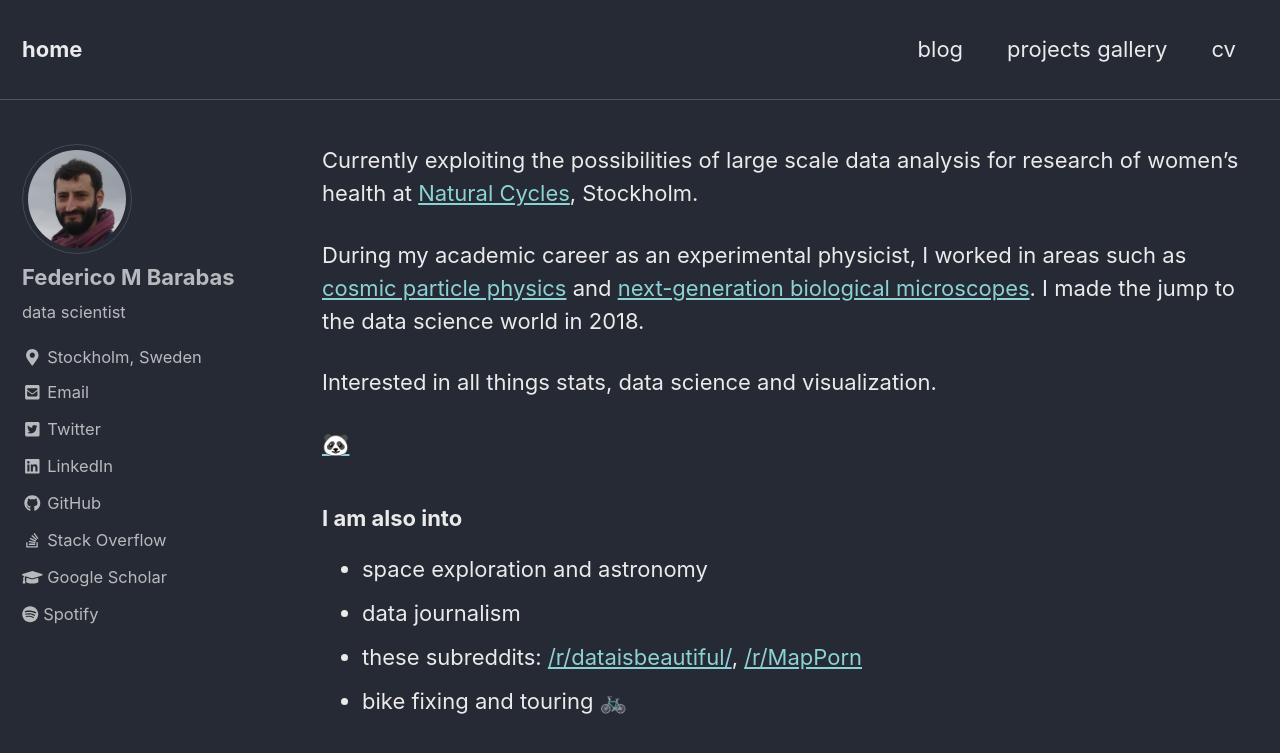
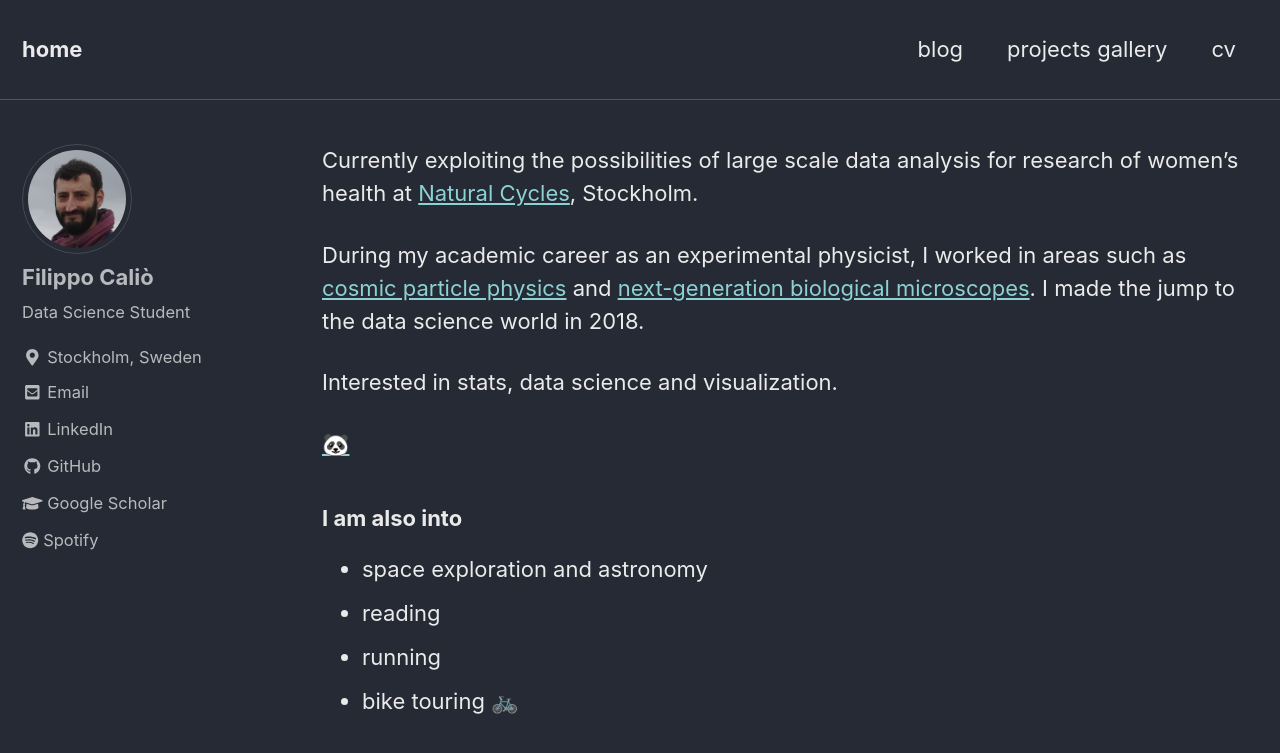
Before and after one commit to fillics/fillics.github.io, a Jekyll site: the page built from index.md, in a window 1280 px wide and 900 px high. Shown: the top 753 px of the window. Built offline with Jekyll 4.4.1, drawn with Linux system fonts in a browser that asks for light colours; nearby versions of some CDN libraries; emoji names are drawn with the system emoji font; some of the changed text lies outside the part shown.

Commit message:
initial commit

```diff
--- a/_config.yml
+++ b/_config.yml
@@ -12,11 +12,11 @@ minimal_mistakes_skin    : "dark" # "default", "aqua", "contrast", "dark", "dirt
 locale                   : "en-US"
 title                    : "home"
 title_separator          : "-"
-name                     : "Federico M Barabas"
-description              : "Federico M Barabas personal website."
-url                      : "https://fedebarabas.github.io"
+name                     : "Filippo Caliò"
+description              : "Filippo Caliò personal website."
+url                      : "https://fillics.github.io"
 baseurl                  : # the subpath of your site, e.g. "/blog"
-repository               : "fedebarabas/fedebarabas.github.io"
+repository               : "fillics/fillics.github.io"
 teaser                   : "/assets/images/face.jpg"
 masthead_title           : "home"
 # breadcrumbs            : false # true, false (default)
@@ -64,7 +64,7 @@ naver_site_verification  :
 
 # Social Sharing
 twitter:
-  username               : "FedeBarabas"
+  username               :
 facebook:
   username               :
   app_id                 :
@@ -86,11 +86,11 @@ analytics:
 
 # Site Author
 author:
-  name             : "Federico M Barabas"
+  name             : "Filippo Caliò"
   avatar           : "/assets/images/face.jpg"
-  bio              : "data scientist"
+  bio              : "Data Science Student"
   location         : "Stockholm, Sweden"
-  email            : "fede.barabas@gmail.com"
+  email            : "filippo.calio@gmail.com"
   uri              :
   home             : # null (default), "absolute or relative url to link to author home"
   bitbucket        :
@@ -99,21 +99,21 @@ author:
   flickr           :
   facebook         :
   foursquare       :
-  github           : "fedebarabas"
+  github           : "fillics"
   gitlab           :
   google_plus      :
   keybase          :
   instagram        :
   lastfm           :
-  linkedin         : "fbarabas"
+  linkedin         : "https://www.linkedin.com/in/filippo-calio/"
   pinterest        :
   soundcloud       :
-  stackoverflow    : "2834480/federico"
-  googlescholar    : "Xq4FPRAAAAAJ&hl=en"
-  spotify          : "fedebarabas"
+  stackoverflow    :
+  googlescholar    :
+  spotify          : "https://open.spotify.com/user/a7zp7th73arbn12vfcicjrj9u?si=84e8c58ddfee4a11"
   steam            : # "steamId" (the last part of your profile url, e.g. https://steamcommunity.com/id/steamId/)
   tumblr           :
-  twitter          : "BarabasFederico"
+  twitter          :
   vine             :
   weibo            :
   xing             :
--- a/index.md
+++ b/index.md
@@ -9,12 +9,12 @@ Currently exploiting the possibilities of large scale data analysis for research
 
 During my academic career as an experimental physicist, I worked in areas such as [cosmic particle physics](https://www.auger.org/) and [next-generation biological microscopes](http://testalab.org/). I made the jump to the data science world in 2018.
 
-Interested in all things stats, data science and visualization.
+Interested in stats, data science and visualization.
 
 [:panda_face:](/pandas/)
 
 ### I am also into
 * space exploration and astronomy
-* data journalism
-* these subreddits: [/r/dataisbeautiful/](https://www.reddit.com/r/dataisbeautiful/), [/r/MapPorn](https://www.reddit.com/r/MapPorn/)
-* bike fixing and touring :bike:
+* reading
+* running
+* bike  touring :bike:
```
Also changed, not shown: _pages/resume.md (+1 -1 lines), 2 other files.
